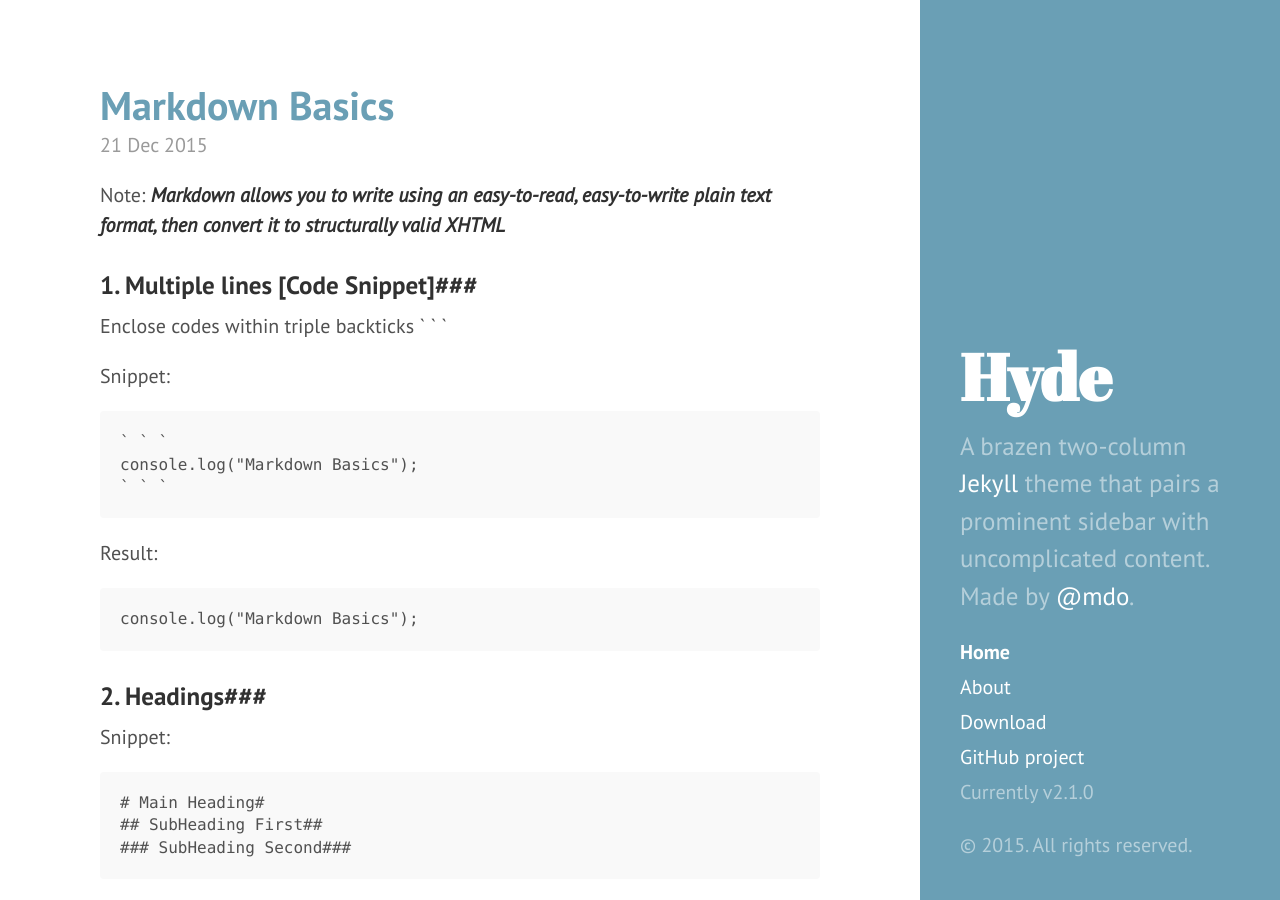
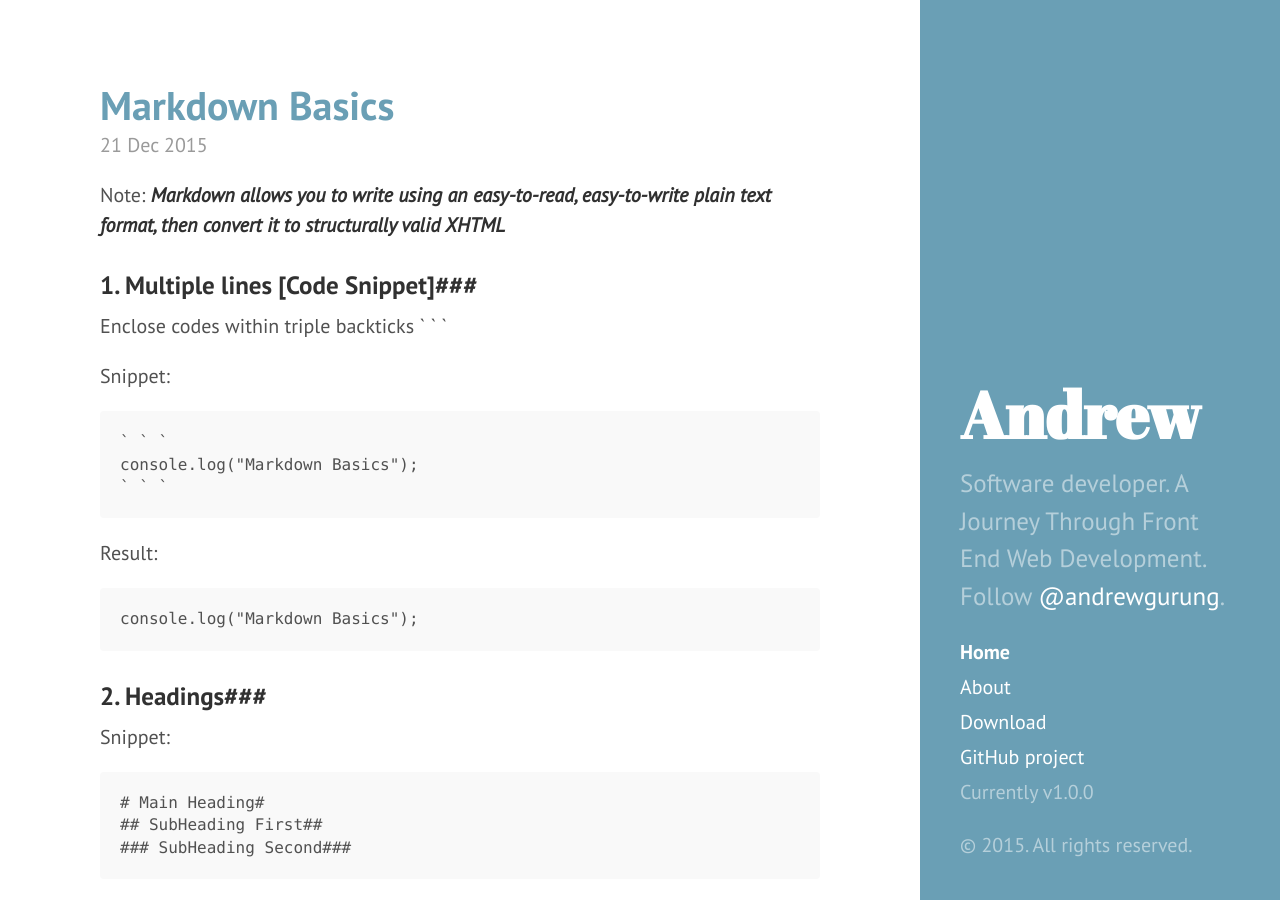
Before and after one commit to andrewgurung/andrewgurung.github.io, a Jekyll site: the page built from index.html, in a window 1280 px wide and 900 px high. Built offline with Jekyll 4.4.1, drawn with Linux system fonts in a browser that asks for light colours; Markdown is read by kramdown in place of the engine named in the settings; the list of posts is cut into pages by our own code.

Commit message:
Update side bar config

```diff
--- a/_config.yml
+++ b/_config.yml
@@ -7,20 +7,20 @@ permalink:        pretty
 relative_permalinks: true
 
 # Setup
-title:            Hyde
-tagline:          'A Jekyll theme'
-description:      'A brazen two-column <a href="http://jekyllrb.com" target="_blank">Jekyll</a> theme that pairs a prominent sidebar with uncomplicated content. Made by <a href="https://twitter.com/mdo" target="_blank">@mdo</a>.'
-url:              http://hyde.getpoole.com
+title:            Andrew
+tagline:          'Gurung Portfolio'
+description:      'Software developer. A Journey Through Front End Web Development. Follow <a href="https://twitter.com/andrewgurung" target="_blank">@andrewgurung</a>.'
+url:              http://andrewgurung.github.io
 baseurl:          /
 
 author:
-  name:           'Mark Otto'
-  url:            https://twitter.com/mdo
+  name:           'Andrew Gurung'
+  url:            https://twitter.com/andrewgurung
 
 paginate:         5
 
 # Custom vars
-version:          2.1.0
+version:          1.0.0
 
 github:
-  repo:           https://github.com/poole/hyde
+  repo:           https://github.com/andrewgurung/
```
